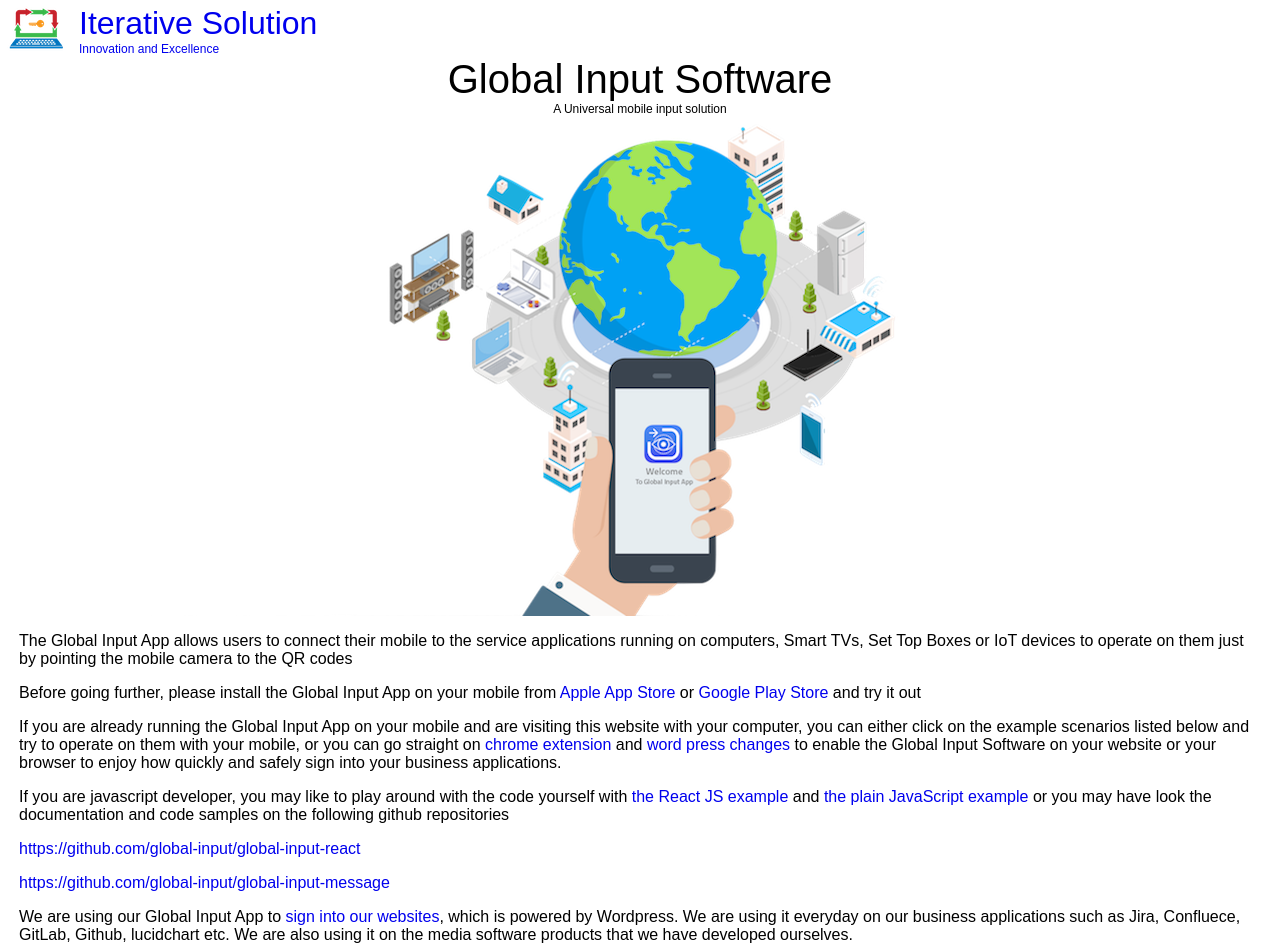
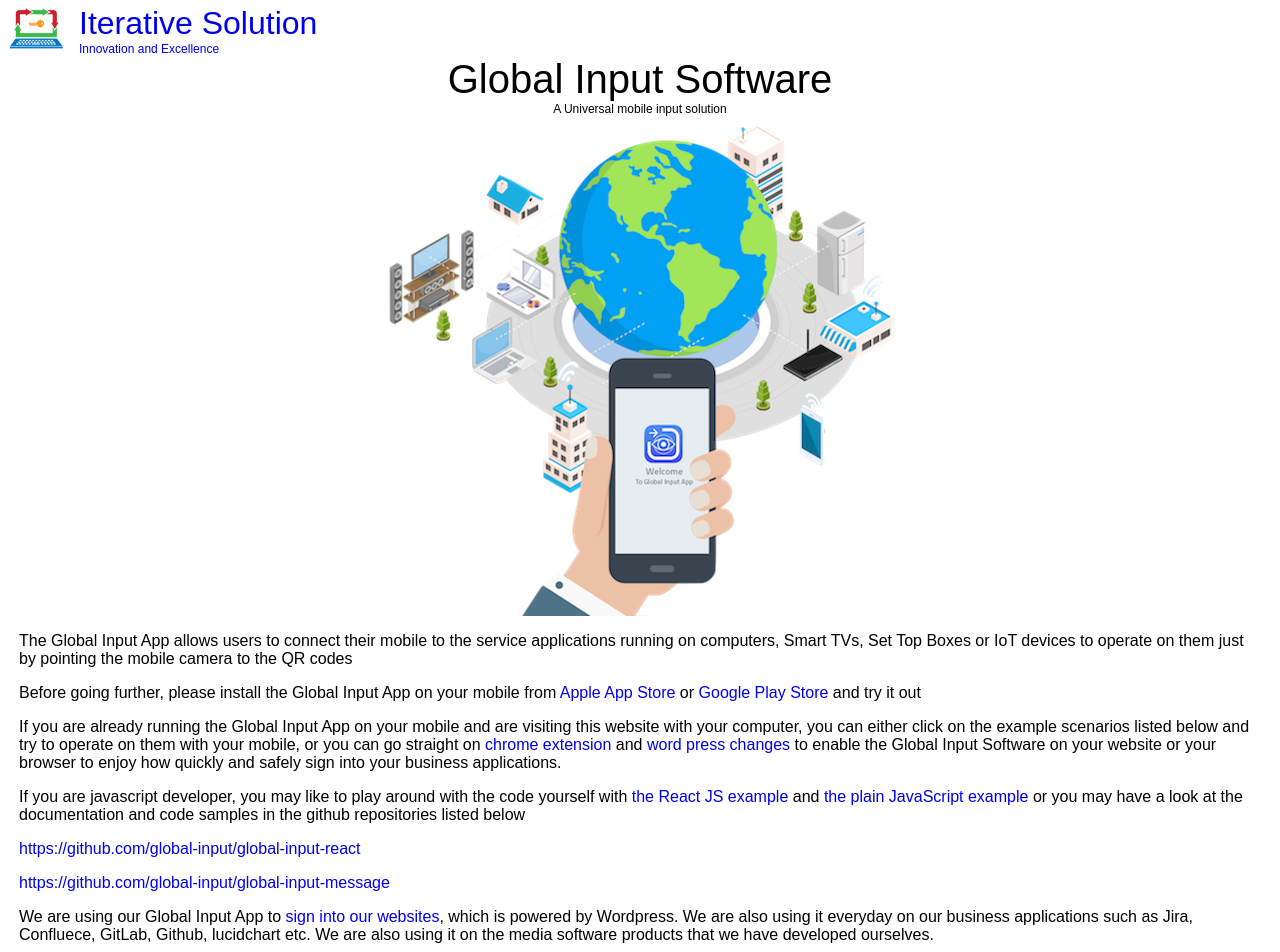
Before and after one commit to global-input/global-input-web, a React (Create React App) app: page / in a window 1280 px wide. Shown: the top 952 px of the page. Built offline with nearby package versions, Linux system fonts and the light colour scheme.

Commit message:
minor changes to the text

```diff
--- a/src/configs/textValues.js
+++ b/src/configs/textValues.js
@@ -36,11 +36,10 @@
         "Before going further, please install the Global Input App on your mobile from [Apple App Store](https://itunes.apple.com/us/app/global-input-app/id1269541616?mt=8&ign-mpt=uo%3D4) or [Google Play Store](https://play.google.com/store/apps/details?id=uk.co.globalinput&hl=en_GB) and try it out",
         "If you are already running the Global Input App on your mobile and are visiting this website with your computer, you can either click on the example scenarios listed below and try to operate on them with your mobile, or you can go straight on [chrome extension](https://github.com/global-input/chrome-extension) and [word press changes](https://github.com/global-input/wordpress-login) to enable the Global Input Software on your website or your browser to enjoy how quickly and safely sign into your business applications.",
 
-        "If you are javascript developer, you may like to play around with the code yourself with [the React JS example](https://jsfiddle.net/dilshat/26jh68wv/) and [the plain JavaScript example](https://jsfiddle.net/dilshat/c5fvyxqa/) or you may have look the documentation and code samples on the following github repositories",
+        "If you are javascript developer, you may like to play around with the code yourself with [the React JS example](https://jsfiddle.net/dilshat/26jh68wv/) and [the plain JavaScript example](https://jsfiddle.net/dilshat/c5fvyxqa/) or you may have a look at the documentation and code samples in the github repositories listed below",
         "[https://github.com/global-input/global-input-react](https://github.com/global-input/global-input-react)",
         "[https://github.com/global-input/global-input-message](https://github.com/global-input/global-input-message)",
-
-        "We are using our Global Input App to [sign into our websites](https://iterativesolution.co.uk/wp-admin/), which is powered by Wordpress.  We are using it everyday on our business applications such as Jira, Confluece, GitLab, Github, lucidchart etc.  We are also using it on the media software products that we have developed ourselves. ",
+        "We are using our Global Input App to [sign into our websites](https://iterativesolution.co.uk/wp-admin/), which is powered by Wordpress.  We are also using it everyday on our business applications such as Jira, Confluece, GitLab, Github, lucidchart etc.  We are also using it on the media software products that we have developed ourselves. ",
         "We can login very quickly just by pointing the mobile camera to the QR code regardless of how long and how complex the password is! And none of us have to remember the long passwords anymore. We don't have such hesitation or embarrassment when we need to sign into the services via the big screen devices while everybody else in the room is watching. And now you can do the same. In your workplace, you may often have to work on a shared computer and you need to login into many applications and each have different passwords. For security purposes, each service application should have different and long password, and you need to sign in very quickly. All can be now solved with the Global Input mobile app solution.",
         "You may think what will happen if you lose your mobile. You can print out passwords on papers and only your mobile can decrypt it and display it on your mobile screen! And then you can print out your master encryption key and lock it in your safebox. When you have a new phone, install the Global Input App on your new phone and point the mobile camera to the master QR code and your phone will recognize it automatically and import it into your phone. This will pair your new phone with your old phone!",
         "If you install [this Chrome extension](https://github.com/global-input/chrome-extension), you will be able to use the Global Input App on the Jira, Confluence, GitLab etc business applications.",
```
Also changed, not shown: 2 other files (tests, documents, lock files or other folders).
